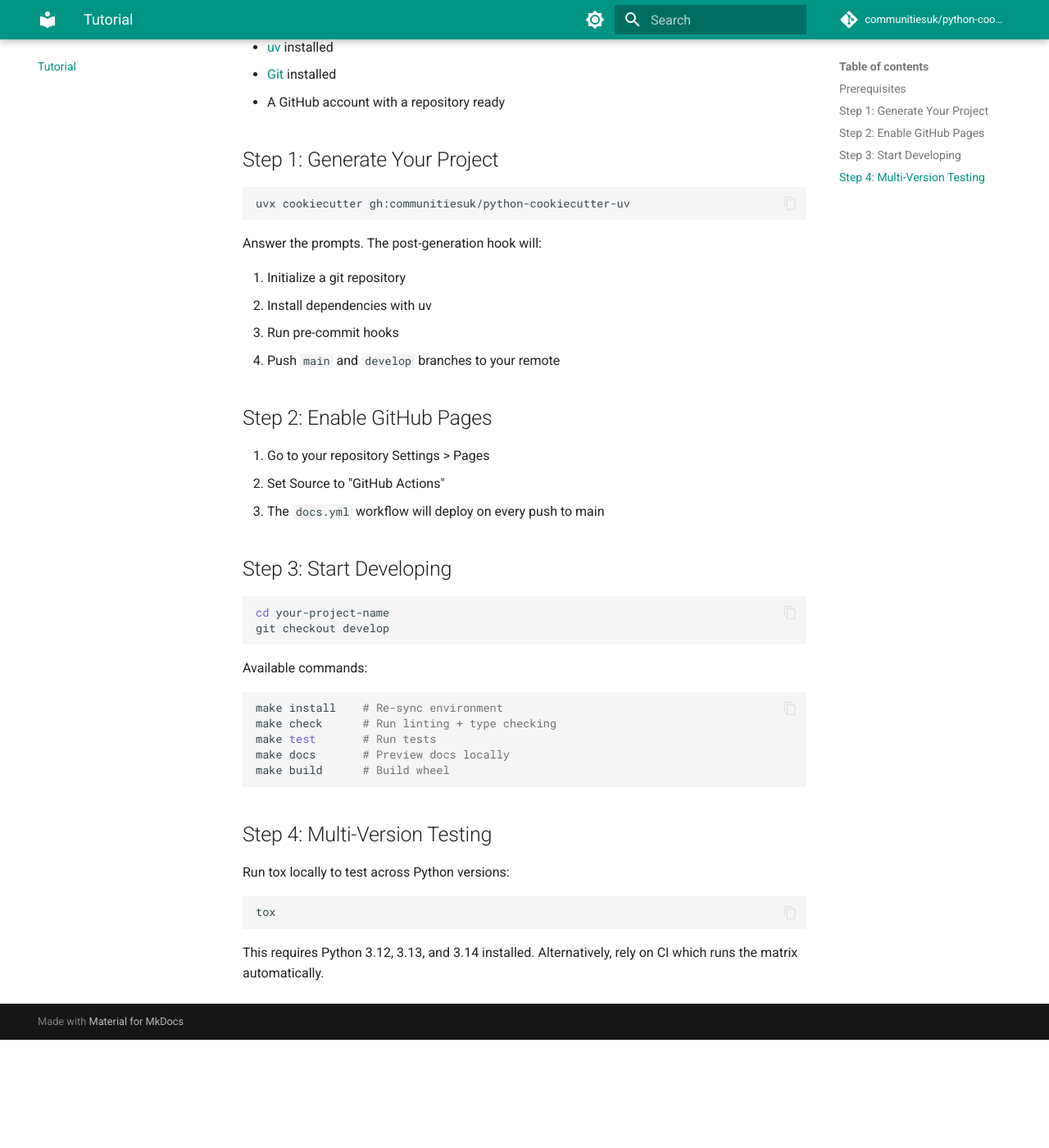
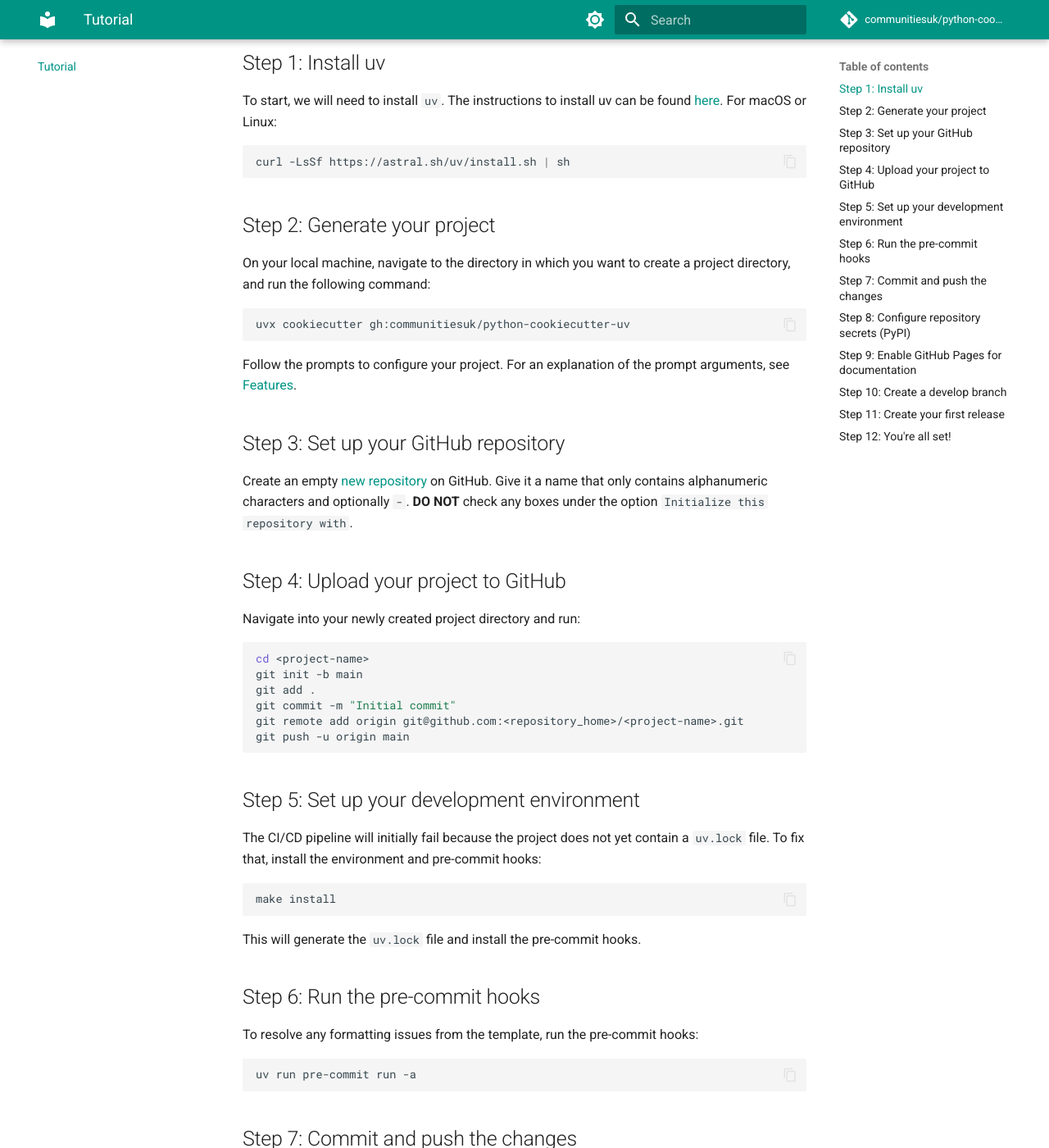
Before and after one commit to communitiesuk/python-cookiecutter-uv, an MkDocs documentation site: the page built from docs/tutorial.md, in a window 1280 px wide and 1400 px high, scrolled down 234 px. Shown: the whole window at 82% size. Built offline with MkDocs 1.6.1 and Material for MkDocs 9.7.7, drawn with Linux system fonts in a browser that asks for light colours; comment, search, counter and statistics services are not loaded; before the commit the page ends 1502 px from its top, so only the background shows below that; some of the changed text lies outside the part shown.

Commit message:
docs: rewrite tutorial and features pages

````diff
--- a/docs/tutorial.md
+++ b/docs/tutorial.md
@@ -1,53 +1,122 @@
 # Tutorial
 
-## Prerequisites
+This page contains a complete tutorial on how to create your project.
 
-- [uv](https://docs.astral.sh/uv/) installed
-- [Git](https://git-scm.com/) installed
-- A GitHub account with a repository ready
+## Step 1: Install uv
 
-## Step 1: Generate Your Project
+To start, we will need to install `uv`. The instructions to install uv can be found
+[here](https://docs.astral.sh/uv/#getting-started). For macOS or Linux:
+
+```bash
+curl -LsSf https://astral.sh/uv/install.sh | sh
+```
+
+## Step 2: Generate your project
+
+On your local machine, navigate to the directory in which you want to
+create a project directory, and run the following command:
 
 ```bash
 uvx cookiecutter gh:communitiesuk/python-cookiecutter-uv
 ```
 
-Answer the prompts. The post-generation hook will:
+Follow the prompts to configure your project. For an explanation of the prompt arguments, see [Features](features.md#configurable-options).
 
-1. Initialize a git repository
-2. Install dependencies with uv
-3. Run pre-commit hooks
-4. Push `main` and `develop` branches to your remote
+## Step 3: Set up your GitHub repository
 
-## Step 2: Enable GitHub Pages
+Create an empty [new repository](https://github.com/new) on GitHub. Give
+it a name that only contains alphanumeric characters and optionally `-`.
+**DO NOT** check any boxes under the option `Initialize this repository with`.
 
-1. Go to your repository Settings > Pages
-2. Set Source to "GitHub Actions"
-3. The `docs.yml` workflow will deploy on every push to main
+## Step 4: Upload your project to GitHub
 
-## Step 3: Start Developing
+Navigate into your newly created project directory and run:
 
 ```bash
-cd your-project-name
-git checkout develop
+cd <project-name>
+git init -b main
+git add .
+git commit -m "Initial commit"
+git remote add origin git@github.com:<repository_home>/<project-name>.git
+git push -u origin main
 ```
 
-Available commands:
+## Step 5: Set up your development environment
+
+The CI/CD pipeline will initially fail because the project does not yet contain a `uv.lock` file. To fix that, install the environment and pre-commit hooks:
+
+```bash
+make install
+```
+
+This will generate the `uv.lock` file and install the pre-commit hooks.
+
+## Step 6: Run the pre-commit hooks
+
+To resolve any formatting issues from the template, run the pre-commit hooks:
+
+```bash
+uv run pre-commit run -a
+```
+
+## Step 7: Commit and push the changes
+
+```bash
+git add .
+git commit -m "chore: add lockfile and fix formatting"
+git push origin main
+```
+
+## Step 8: Configure repository secrets (PyPI)
+
+If you enabled `publish_to_pypi`, you need to set up a PyPI API token so the release workflow can publish your package.
+
+1. Go to your [PyPI Account settings](https://pypi.org/manage/account/) and select **Add API token**.
+2. Copy the token.
+3. In your GitHub repository, navigate to **Settings > Secrets and variables > Actions** and press **New repository secret**.
+4. Name it `PYPI_TOKEN` and paste the token value.
+
+The `on-release-main.yml` workflow will now automatically publish to PyPI whenever you create a new GitHub release.
+
+## Step 9: Enable GitHub Pages for documentation
+
+1. Navigate to **Settings > Actions > General** in your repository.
+2. Under **Workflow permissions**, select **Read and write permissions**.
+3. Navigate to **Settings > Pages**.
+4. Under **Build and deployment > Source**, select **GitHub Actions**.
+
+The `docs.yml` workflow will now deploy your documentation on every push to `main`.
+
+## Step 10: Create a develop branch
+
+```bash
+git checkout -b develop
+git push -u origin develop
+```
+
+Set up branch protection rules on `main` if desired.
+
+## Step 11: Create your first release
+
+To trigger a release (and publish to PyPI if enabled):
+
+1. Navigate to your repository on GitHub.
+2. Click **Releases** on the right, then **Draft a new release**.
+3. Add a new tag in the form `X.Y.Z` (e.g. `0.1.0`).
+4. Press **Publish release**.
+
+This will trigger the release workflow which updates the version in `pyproject.toml`, builds the wheel, and publishes to PyPI.
+
+## Step 12: You're all set!
+
+Your documentation should now be live at `https://<repository_home>.github.io/<project-name>/`.
+
+Available commands for daily development:
 
 ```bash
 make install    # Re-sync environment
-make check      # Run linting + type checking
+make check      # Lint, type check, and deptry
 make test       # Run tests
 make docs       # Preview docs locally
 make build      # Build wheel
 ```
-
-## Step 4: Multi-Version Testing
-
-Run tox locally to test across Python versions:
-
-```bash
-tox
-```
-
-This requires Python 3.12, 3.13, and 3.14 installed. Alternatively, rely on CI which runs the matrix automatically.
````
Also changed, not shown: docs/features.md (+24 -3 lines).
